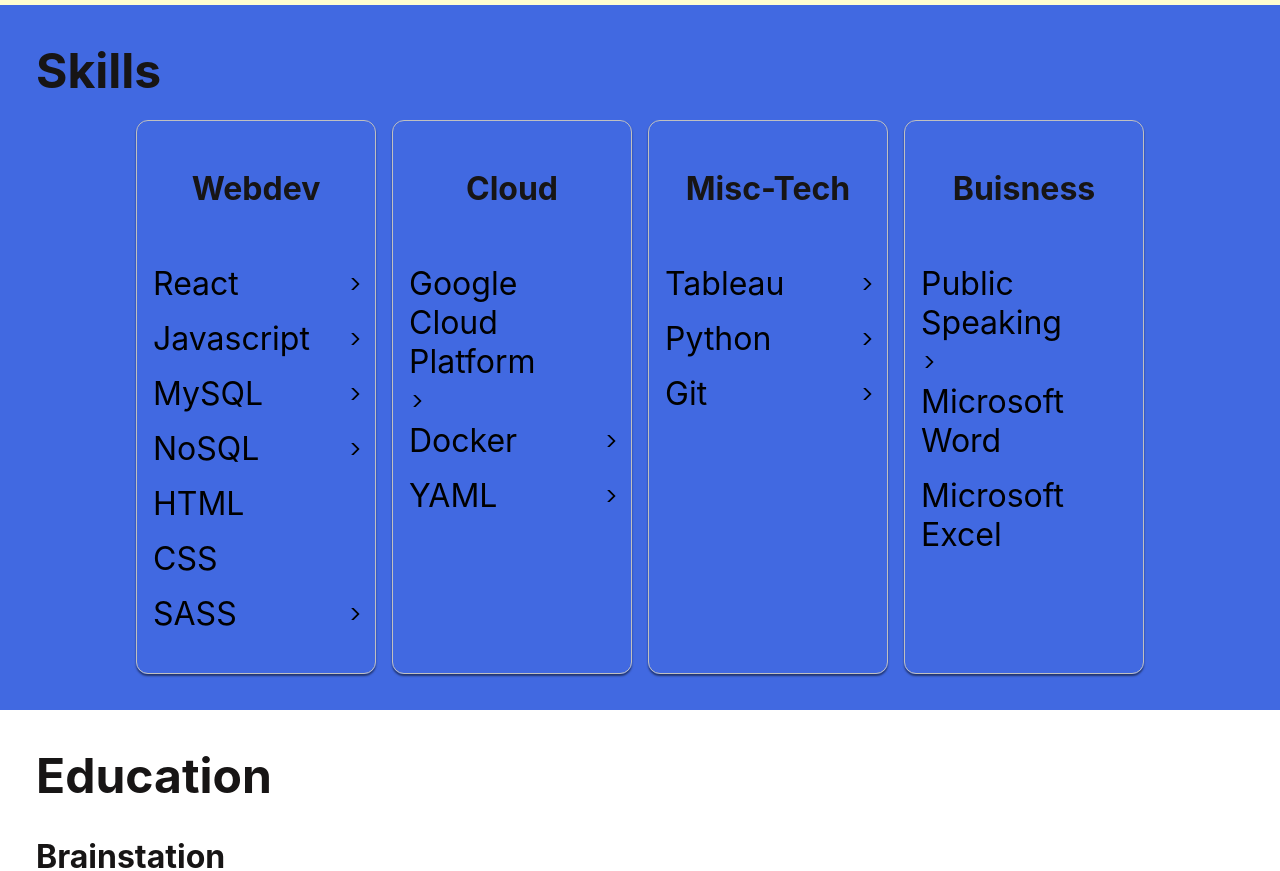
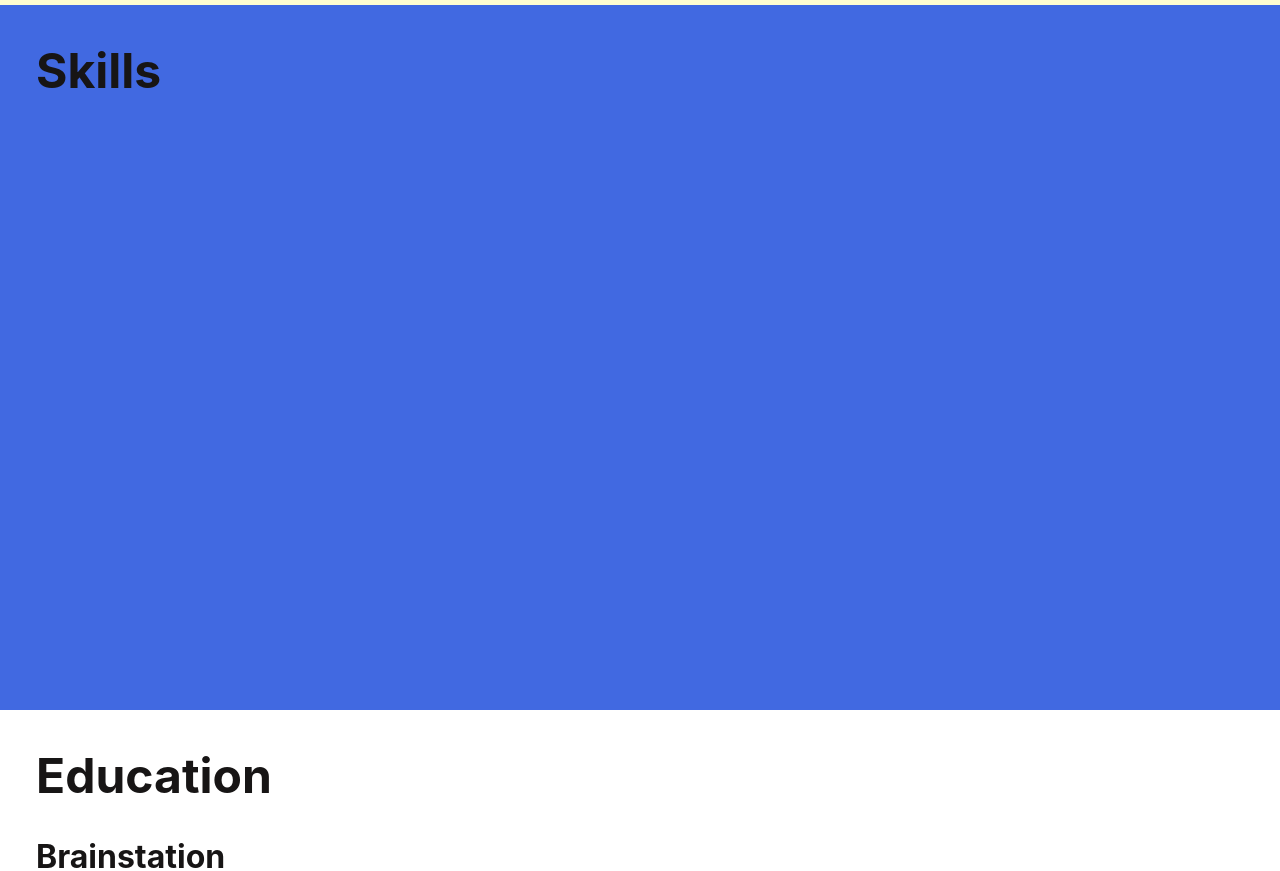
Before and after one commit to zringwood/portfolio-website, a React (Create React App) app: page / in a window 1280 px wide. Shown: the part 1040-1911 px from the top of the page. Built offline with nearby package versions, Linux system fonts and the light colour scheme; the HTML template or start-up script is replaced by a standard one.

Commit message:
Added some basic animations to the page for flair

```diff
--- /dev/null
+++ b/src/components/AnimationSection/AnimationSection.jsx
@@ -0,0 +1,16 @@
+import useOnScreen from "../../hooks/UseOnScreen"
+function AnimationSection({className, children, animations}){
+    const [ref, isIntersecting] = useOnScreen()
+    if(!(typeof children === Array)){
+        children = [children]
+    }
+
+    return (
+       <div className={`${className} ${isIntersecting && animations}`} ref={ref}>
+        {children.map((e) => {
+            return e;
+        })}
+        </div>
+    )
+}
+export default AnimationSection
--- a/src/components/SkillCard/SkillCard.jsx
+++ b/src/components/SkillCard/SkillCard.jsx
@@ -2,11 +2,12 @@
 import Skill from "../Skill/Skill"
 function SkillCard({title, skillArray}){
     return (
-        <article class="skillcard">
+        <article className="skillcard">
             <h3>{title}</h3>
-            <ul class="skillcard__list">
+            <ul className="skillcard__list">
                 {skillArray.map((e) => {
-                    return (<li className="skillcard__skill">
+                    return (
+                    <li className="skillcard__skill" key={e.title}>
                         <Skill title={e.title} writeup={e.writeup}/>
                     </li>)
                 })}
--- /dev/null
+++ b/src/hooks/UseOnScreen.js
@@ -0,0 +1,26 @@
+import { useState, useEffect, useRef } from "react";
+
+function useOnScreen(options) {
+    const ref = useRef();
+    const [isIntersecting, setIntersecting] = useState(false);
+
+    useEffect(() => {
+      const observer = new IntersectionObserver(([entry]) => {
+        setIntersecting(entry.isIntersecting);
+      }, options);
+
+      if (ref.current) {
+        observer.observe(ref.current);
+      }
+
+      return () => {
+        if (ref.current) {
+          observer.unobserve(ref.current);
+        }
+      };
+    }, [options]);
+
+    return [ref, isIntersecting];
+  }
+
+export default useOnScreen
--- a/src/pages/Biography/Biography.jsx
+++ b/src/pages/Biography/Biography.jsx
@@ -3,8 +3,10 @@
 import TacticsDB_icon from "../../assets/tacticsDB-icon.svg"
 import { useNavigate } from "react-router"
 import SkillCard from "../../components/SkillCard/SkillCard"
+import AnimationSection from "../../components/AnimationSection/AnimationSection"
 function Biography() {
     const navigate = useNavigate()
+
     return (<>
             <section className="profile">
                 <div className="profile__content">
@@ -20,18 +22,19 @@
             </section>
             <section className="projects">
                 <h2 className="projects__title">Projects</h2>
-                <div className="projectCard" onClick={() => navigate("/tactics")}>
+                <AnimationSection className="projectCard" animations={"projectCard--fadeup"} onClick={() => navigate("/tactics")}>
                     <h3 className="projectCard__title">Tactics DB</h3>
                     <div className="projectCard__content">
                         <img className="projectCard__icon" src={TacticsDB_icon} alt=""></img>
                         <p className="projectCard__description">A huge database of pick-up-and-play chess puzzles for your commute!</p>
                     </div>
-                </div>
+                </AnimationSection>
             </section>
             <section className="skills">
                 <h2>Skills</h2>
                 <br></br>
                 <div className="skills__list">
+                <AnimationSection animations={"skillcard--slideleft"}>
                 <SkillCard title="Webdev" skillArray={
                     [
                         {title:"React", writeup:"React is my best framework and the one I learned at Brainstation. All of my portfolio projects were created using React, including this website."},
@@ -43,6 +46,8 @@
                         {title:"SASS", writeup:"SASS is my preferred framework for styling webpages. I have some limited experience with other frameworks, but I find SASS to be the most flexible."},
                     ]
                 }/>
+                </AnimationSection>
+                <AnimationSection animations={"skillcard--slideright skillcard--short"}>
                 <SkillCard title="Cloud" skillArray={
                     [
                         {title:"Google Cloud Platform", writeup:"The website you're on right now is hosted on Google Cloud Platform via one of their buckets. The projects are all hosted through Cloud Run. I chose Google Cloud Platform because I bought this domain through Google, so it's slightly faster to authenticate."},
@@ -50,6 +55,8 @@
                         {title:"YAML", writeup:"I use YAML with GCP to containerize applications through code hosted on Github."},
                     ]
                 }/>
+                </AnimationSection>
+                <AnimationSection animations={"skillcard--slideleft  skillcard--medium"}>
                  <SkillCard title="Misc-Tech" skillArray={
                     [
                         {title:"Tableau", writeup:"I got quite comfortable with Tableau while writing a now-dropped project for a specialized chess engine. I used it primarily to sanitize data."},
@@ -57,7 +64,8 @@
                         {title:"Git", writeup:"I am familiar with using Git through GitHub for version control. I also use it with a GCP pipeline to deploy new revisions directly to the cloud through Google Cloud Build."},
                     ]
                 }/>
-
+                </AnimationSection>
+                <AnimationSection animations={"skillcard--slideright  skillcard--long"}>
                 <SkillCard title="Buisness" skillArray={
                     [
                         {title:"Public Speaking",
@@ -71,7 +79,9 @@
                         }
                     ]
                 } />
+                </AnimationSection>
                 </div>
+
             </section>
             <section className="education">
                 <h2>Education</h2>
--- a/src/pages/Biography/Biography.scss
+++ b/src/pages/Biography/Biography.scss
@@ -1,5 +1,6 @@
 @use '../../styles/partials' as *;
 @use '../../styles/colors' as *;
+@use '../../styles/animations' as *;
 ul{
     list-style-type: none;
 }
@@ -103,6 +104,30 @@
             font-size: 2rem;
         }
     }
+    &--slideleft{
+        animation-name: slidein;
+        animation-duration: 1s;
+        @include tablet{
+            animation-name: fadein;
+            animation-duration: 1s;
+        }
+    }
+    &--slideright{
+        animation-name: slideright;
+        animation-duration: 1s;
+        @include tablet{
+            animation-name: fadein;
+        }
+    }
+    &--short{
+        animation-duration: 2s;
+    }
+    &--medium{
+        animation-duration: 3s;
+    }
+    &--long{
+        animation-duration: 5s;
+    }
 }
 .projectCard{
     display:flex;
@@ -127,4 +152,8 @@
     &__icon{
         height:80px;
     }
+    &--fadeup{
+        animation-name: fadeup;
+        animation-duration: 1s;
+    }
 }
--- a/src/styles/_animations.scss
+++ b/src/styles/_animations.scss
@@ -3,6 +3,14 @@
         transform: translateX(-100%);
     }
 
+    to {
+        transform: translateX(0);
+    }
+}
+@keyframes slideright {
+    from {
+        transform: translateX(100%);
+    }
     to {
         transform: translateX(0);
     }
@@ -46,7 +54,17 @@
         opacity: 1;
     }
 }
+@keyframes fadeup {
+    from {
+        transform: translateY(50%);
+        opacity: 0;
+    }
 
+    to {
+        transform: translateY(0);
+        opacity: 1;
+    }
+}
 @keyframes dropdown {
     from {
         max-height: 0;
```
